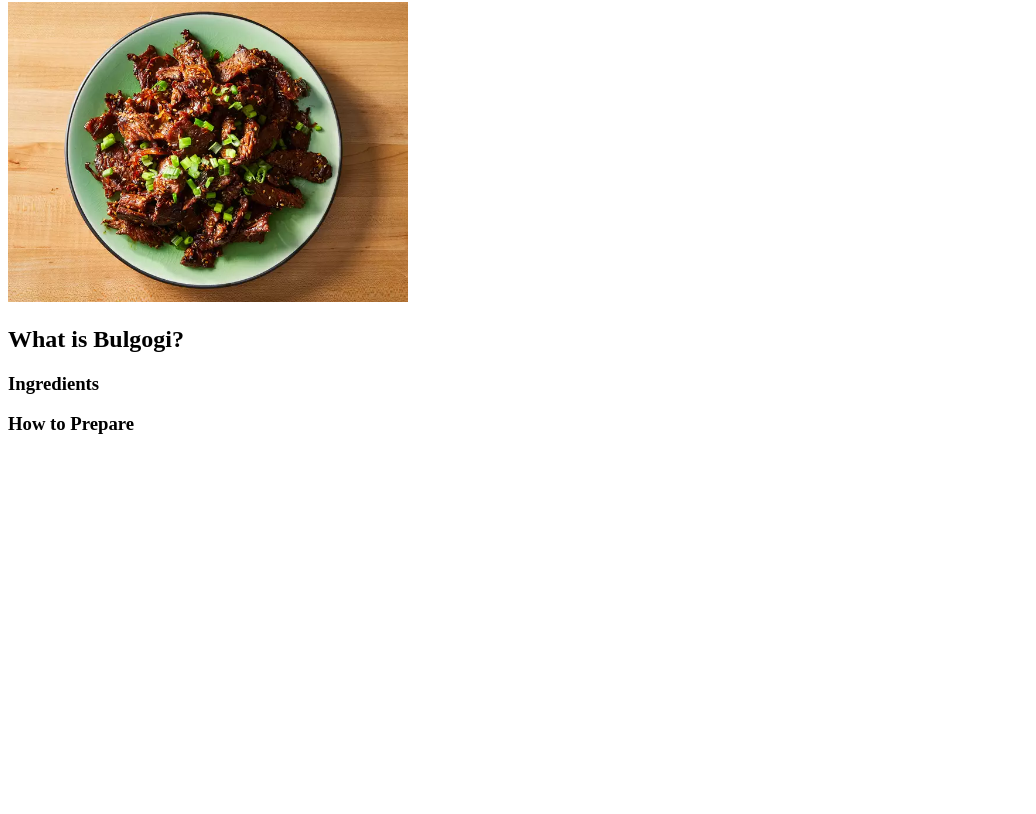
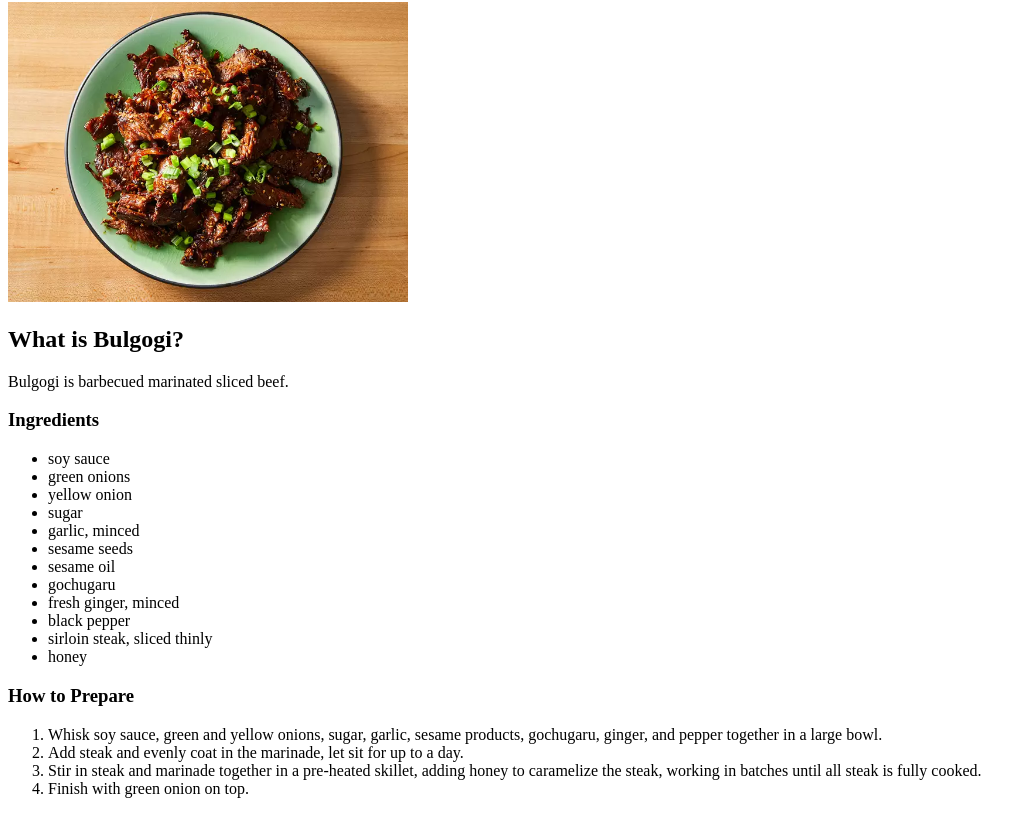
Before and after one commit to cyboaty/odin-recipes, a plain HTML site: page recipes/bulgogi.html in a window 1280 px wide. Shown: the part 104-918 px from the top of the page, without its empty margins (0-1036 px from the left). Before the commit the page ends 800 px from the top, so only its background shows below. Drawn offline with Linux system fonts and the light colour scheme.

Commit message:
add page for bulgogi

```diff
--- a/recipes/bulgogi.html
+++ b/recipes/bulgogi.html
@@ -9,14 +9,28 @@
         <h1>Bulgogi</h1>
         <img src="images/bulgogi.webp" alt="it's beef bulgogi." height="300">
         <h2>What is Bulgogi?</h2>
-        <p></p>
+        <p>Bulgogi is barbecued marinated sliced beef.</p>
         <h3>Ingredients</h3>
         <ul>
-
+            <li>soy sauce</li>
+            <li>green onions</li>
+            <li>yellow onion</li>
+            <li>sugar</li>
+            <li>garlic, minced</li>
+            <li>sesame seeds</li>
+            <li>sesame oil</li>
+            <li>gochugaru</li>
+            <li>fresh ginger, minced</li>
+            <li>black pepper</li>
+            <li>sirloin steak, sliced thinly</li>
+            <li>honey</li>
         </ul>
         <h3>How to Prepare</h3>
         <ol>
-
+            <li>Whisk soy sauce, green and yellow onions, sugar, garlic, sesame products, gochugaru, ginger, and pepper together in a large bowl.</li>
+            <li>Add steak and evenly coat in the marinade, let sit for up to a day.</li>
+            <li>Stir in steak and marinade together in a pre-heated skillet, adding honey to caramelize the steak, working in batches until all steak is fully cooked.</li>
+            <li>Finish with green onion on top.</li>
         </ol>
     </body>
 </html>
```
